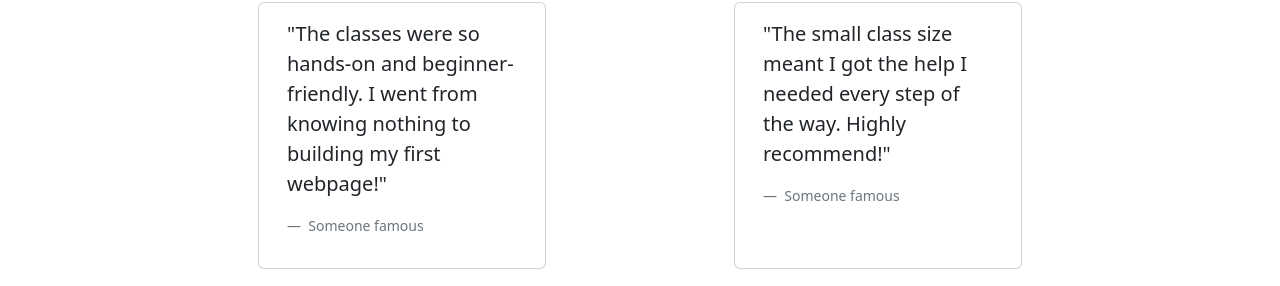
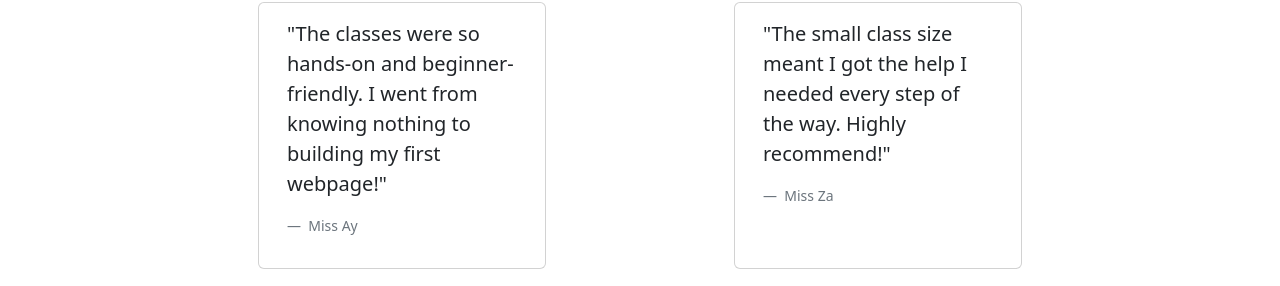
Before and after one commit to muhdarifrawi/fundamentallyteaching, a plain HTML site: page index.html in a window 1280 px wide. Shown: the part 2290-2576 px from the top of the page. Drawn offline with nearby package versions, Linux system fonts and the light colour scheme.

Commit message:
changes to name

```diff
--- a/index.html
+++ b/index.html
@@ -235,7 +235,7 @@
                         first webpage!"
                     </blockquote>
                     <figcaption class="blockquote-footer mt-3">
-                        Someone famous
+                        Miss Ay
                     </figcaption>
                 </div>
             </div>
@@ -245,7 +245,7 @@
                         "The small class size meant I got the help I needed every step of the way. Highly recommend!"
                     </blockquote>
                     <figcaption class="blockquote-footer mt-3">
-                        Someone famous
+                        Miss Za
                     </figcaption>
                 </div>
             </div>
```
